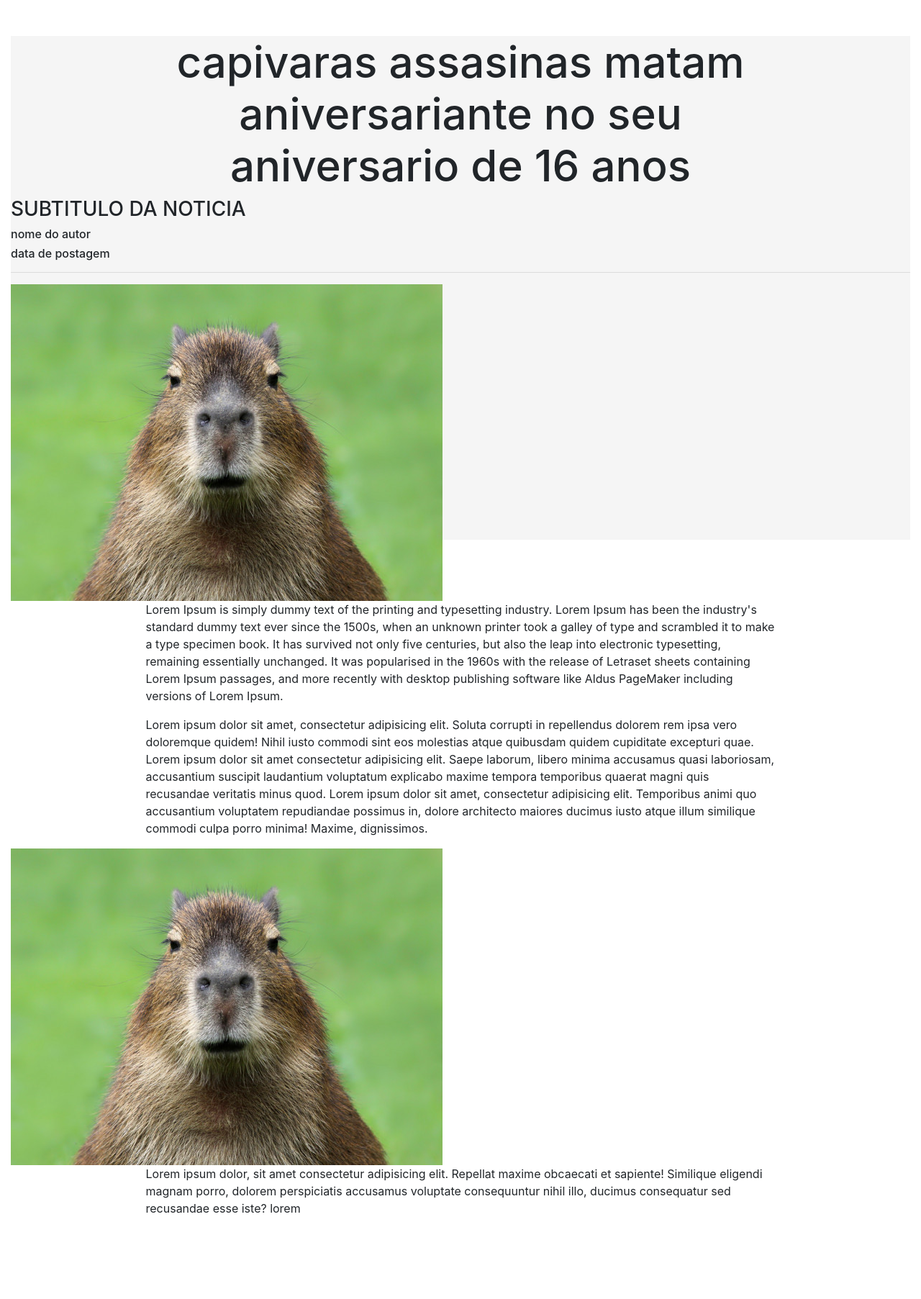
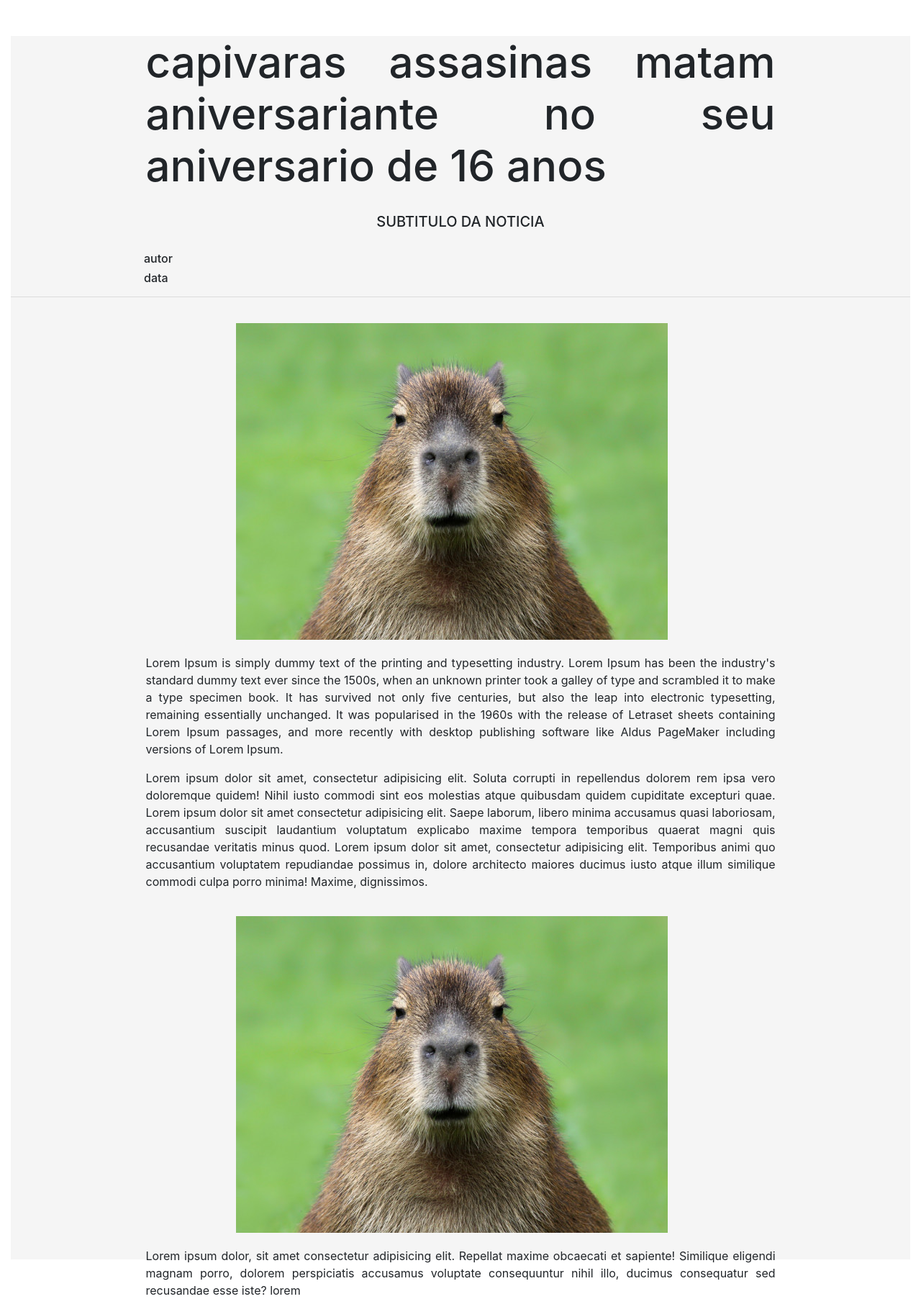
Before and after one commit to senacrs-emti/2022-1M-jornal-G8, a PHP site: page /noticia.php in a window 1280 px wide. Shown: the part 110-1915 px from the top of the page at 72% size. Before the commit the page ends 1796 px from the top, so only its background shows below. Run offline with PHP 8.4, Linux system fonts and the light colour scheme.

Commit message:
noticia.php
eitaaaaaa

```diff
--- a/noticia.php
+++ b/noticia.php
@@ -4,15 +4,15 @@ include_once './includes/_header.php';
 <link rel="stylesheet" href="style.css">
 <main id="pgNoticia">
     <h1 class="title">capivaras assasinas matam aniversariante no seu aniversario de 16 anos</h1>
-    <H3>SUBTITULO DA NOTICIA</H3>
-    <h6>nome do autor</h6>
-    <h6>data de postagem</h6>
+    <H3 class="subtitle">SUBTITULO DA NOTICIA</H3>
+    <h6 class="h6">autor</h6>
+    <h6 class="h62">data</h6>
     <hr>
     <img src="includes/img/CAPIVARA.jpg" alt="" class="img1">
-    <p>Lorem Ipsum is simply dummy text of the printing and typesetting industry. Lorem Ipsum has been the industry's standard dummy text ever since the 1500s, when an unknown printer took a galley of type and scrambled it to make a type specimen book. It has survived not only five centuries, but also the leap into electronic typesetting, remaining essentially unchanged. It was popularised in the 1960s with the release of Letraset sheets containing Lorem Ipsum passages, and more recently with desktop publishing software like Aldus PageMaker including versions of Lorem Ipsum.</p>
-    <p>Lorem ipsum dolor sit amet, consectetur adipisicing elit. Soluta corrupti in repellendus dolorem rem ipsa vero doloremque quidem! Nihil iusto commodi sint eos molestias atque quibusdam quidem cupiditate excepturi quae. Lorem ipsum dolor sit amet consectetur adipisicing elit. Saepe laborum, libero minima accusamus quasi laboriosam, accusantium suscipit laudantium voluptatum explicabo maxime tempora temporibus quaerat magni quis recusandae veritatis minus quod. Lorem ipsum dolor sit amet, consectetur adipisicing elit. Temporibus animi quo accusantium voluptatem repudiandae possimus in, dolore architecto maiores ducimus iusto atque illum similique commodi culpa porro minima! Maxime, dignissimos.</p>
-    <img src="includes/img/CAPIVARA.jpg" alt="">
-    <p>Lorem ipsum dolor, sit amet consectetur adipisicing elit. Repellat maxime obcaecati et sapiente! Similique eligendi magnam porro, dolorem perspiciatis accusamus voluptate consequuntur nihil illo, ducimus consequatur sed recusandae esse iste? lorem</p>
+    <p class="conteudo">Lorem Ipsum is simply dummy text of the printing and typesetting industry. Lorem Ipsum has been the industry's standard dummy text ever since the 1500s, when an unknown printer took a galley of type and scrambled it to make a type specimen book. It has survived not only five centuries, but also the leap into electronic typesetting, remaining essentially unchanged. It was popularised in the 1960s with the release of Letraset sheets containing Lorem Ipsum passages, and more recently with desktop publishing software like Aldus PageMaker including versions of Lorem Ipsum.</p>
+    <p class="conteudo">Lorem ipsum dolor sit amet, consectetur adipisicing elit. Soluta corrupti in repellendus dolorem rem ipsa vero doloremque quidem! Nihil iusto commodi sint eos molestias atque quibusdam quidem cupiditate excepturi quae. Lorem ipsum dolor sit amet consectetur adipisicing elit. Saepe laborum, libero minima accusamus quasi laboriosam, accusantium suscipit laudantium voluptatum explicabo maxime tempora temporibus quaerat magni quis recusandae veritatis minus quod. Lorem ipsum dolor sit amet, consectetur adipisicing elit. Temporibus animi quo accusantium voluptatem repudiandae possimus in, dolore architecto maiores ducimus iusto atque illum similique commodi culpa porro minima! Maxime, dignissimos.</p>
+    <img src="includes/img/CAPIVARA.jpg" alt="" class="img1">
+    <p class="conteudo">Lorem ipsum dolor, sit amet consectetur adipisicing elit. Repellat maxime obcaecati et sapiente! Similique eligendi magnam porro, dolorem perspiciatis accusamus voluptate consequuntur nihil illo, ducimus consequatur sed recusandae esse iste? lorem</p>
 
 </main>
 
--- a/style.css
+++ b/style.css
@@ -109,7 +109,7 @@ header {
 
 main{
   background-color: #F5F5F5;
-  height: 700px;
+  height: 1700px;
   margin-top: 50px;
 }
 
@@ -214,8 +214,14 @@ aside p{
 
 .title{
   font-size: 60px;
+  text-align: justify;
+
+
+}
+.subtitle{
+  font-size: 20px;
   text-align: center;
-
+  margin-top: 30px;
 }
 #pgNoticia p{
   width: 70%;
@@ -227,5 +233,17 @@ aside p{
   margin-right: 15%;
 }
 .img1{
-
+  margin-left: 25%;
+  margin-top: 20px;
+  margin-bottom: 20px;
 }
+.conteudo{
+  text-align: justify;
+}
+.h6{
+  margin-top: 30px;
+  margin-left: 185px;
+}
+.h62{
+  margin-left: 185px;
+}
```
